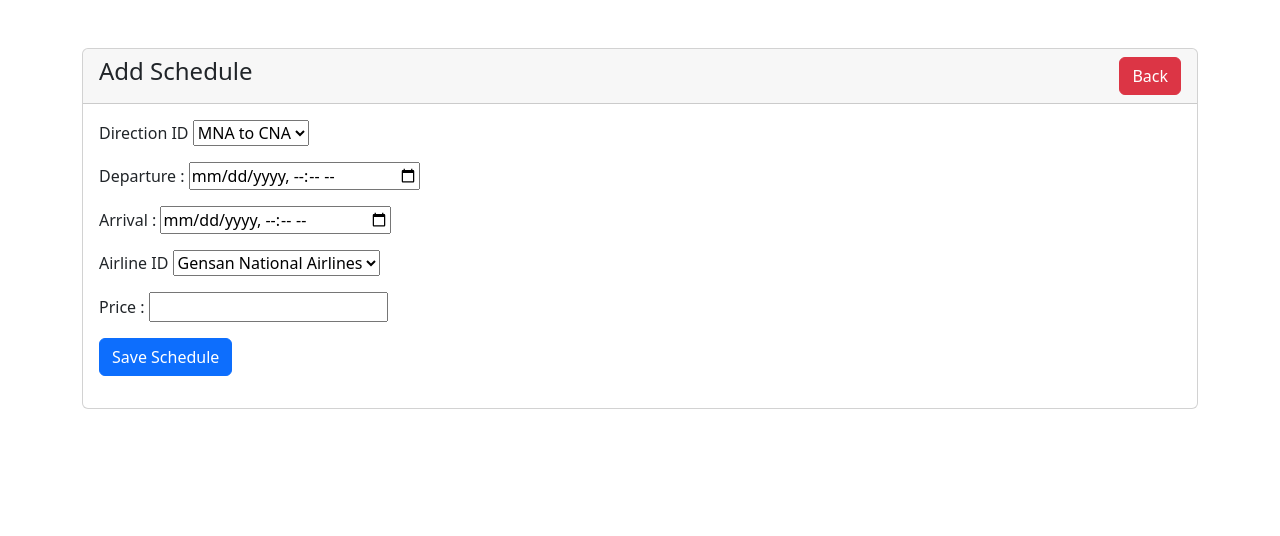
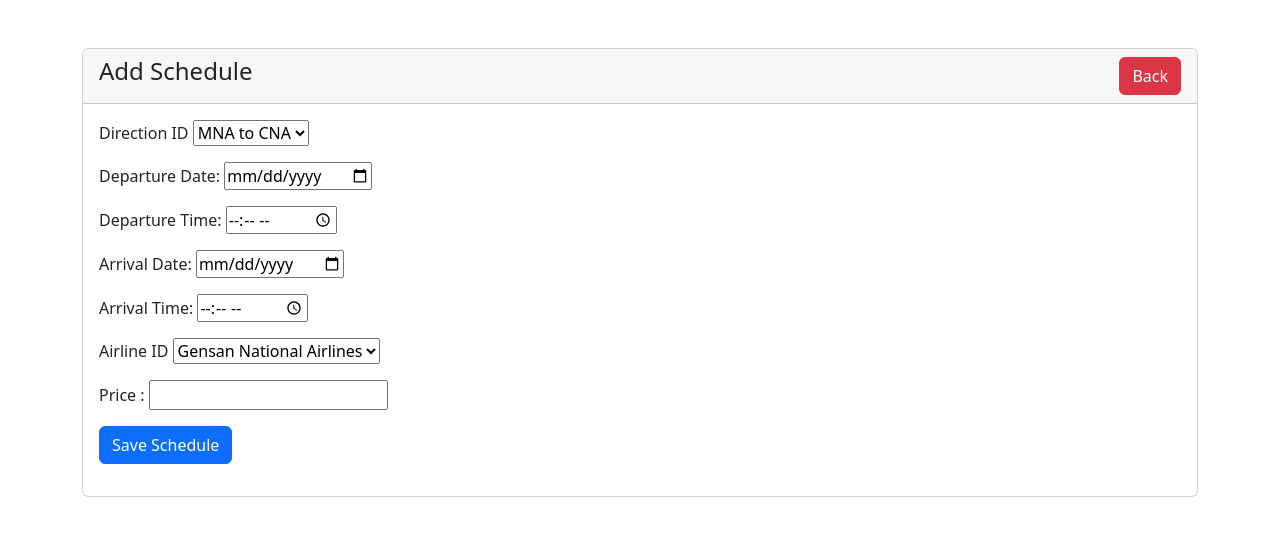
Before and after one commit to Shymanako/Ticketing-for-flights-, a PHP site: the page made by Airlines/admin/schedule-create.php in a window 1280 px wide. Shown: the top 536 px of the page. Run offline with PHP 8.4, Linux system fonts and the light colour scheme; data comes from the database, SQL or seed files in the repository.

Commit message:
Fixed crud of schedule
added crud of schedule with departure_date and arrival_date

```diff
--- a/Airlines/admin/schedule-create.php
+++ b/Airlines/admin/schedule-create.php
@@ -34,10 +34,12 @@ require 'dbcon.php';
                         <script type="text/javascript">
                             function validateForm() {
                                 var a = document.forms["Form"]["direction_id"].value;
-                                var b = document.forms["Form"]["departure_time"].value;
-                                var c = document.forms["Form"]["arrival_time"].value;
-                                var d = document.forms["Form"]["airline_id"].value;
-                                if (a == null || a == "", b == null || b == "", c == null || c == "", d == null || d == ""){
+                                var b = document.forms["Form"]["departure_date"].value;
+                                var c = document.forms["Form"]["departure_time"].value;
+                                var d = document.forms["Form"]["arrival_date"].value;
+                                var e = document.forms["Form"]["arrival_time"].value;
+                                var f = document.forms["Form"]["airline_id"].value;
+                                if (a == null || a == "", b == null || b == "", c == null || c == "", d == null || d == "", e == null || e == "", f == null || f == ""){
                                 alert("Please Fill In All Required Details");
                                 return false;
                                 }
@@ -87,12 +89,20 @@ require 'dbcon.php';
                             </div>
 
                             <div class="mb-3">
-                                <label>Departure :</label>
-                                <input type="datetime-local" name="departure_time">
+                                <label>Departure Date:</label>
+                                <input type="date" name="departure_date">
                             </div>
                             <div class="mb-3">
-                                <label>Arrival :</label>
-                                <input type="datetime-local" name="arrival_time">
+                                <label>Departure Time:</label>
+                                <input type="time" name="departure_time">
+                            </div>
+                            <div class="mb-3">
+                                <label>Arrival Date:</label>
+                                <input type="date" name="arrival_date">
+                            </div>
+                            <div class="mb-3">
+                                <label>Arrival Time:</label>
+                                <input type="time" name="arrival_time">
                             </div>
 
                             <div class="mb-3">
--- a/Airlines/admin/schedule.php
+++ b/Airlines/admin/schedule.php
@@ -54,7 +54,9 @@
                   <thead>
                       <tr>
                         <th>Direction ID</th>
+                        <th>Departure Date</th>
                         <th>Departure Time</th>
+                        <th>Arrival Date</th>
                         <th>Arrival Time</th>
                         <th>Airline ID</th>
                         <th>Price</th>
@@ -73,7 +75,9 @@
                           ?>
                           <tr>
                             <td><?= $schedule['direction_id']; ?></td>
+                            <td><?= $schedule['departure_date']; ?></td>
                             <td><?= $schedule['departure_time']; ?></td>
+                            <td><?= $schedule['arrival_date']; ?></td>
                             <td><?= $schedule['arrival_time']; ?></td>
                             <td><?= $schedule['airline_id']; ?></td>
                             <td><?= $schedule['price']; ?></td>
```
Also changed, not shown: Airlines/admin/admin.php (+62 -49 lines), Airlines/admin/code.php (+6 -2 lines), Airlines/admin/schedule-update.php (+33 -27 lines), Airlines/admin/schedule-view.php (+8 -0 lines).
